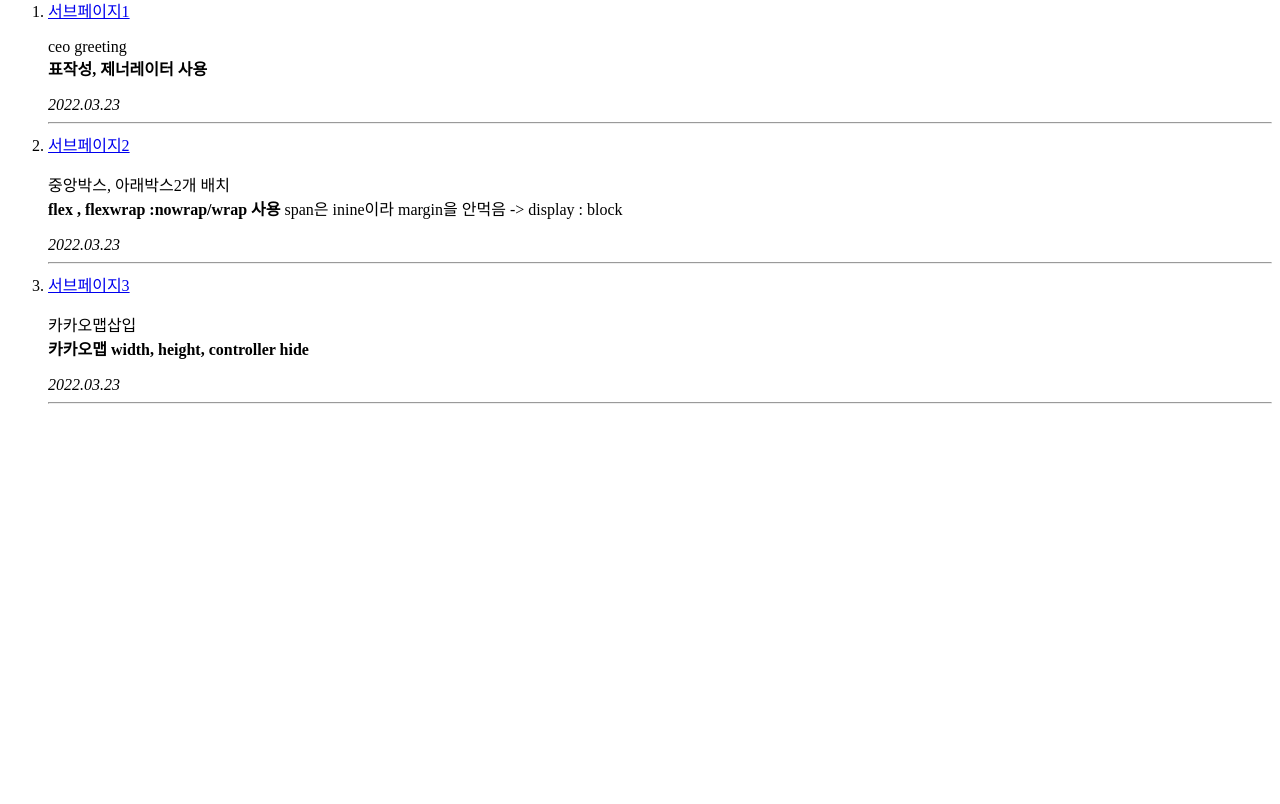
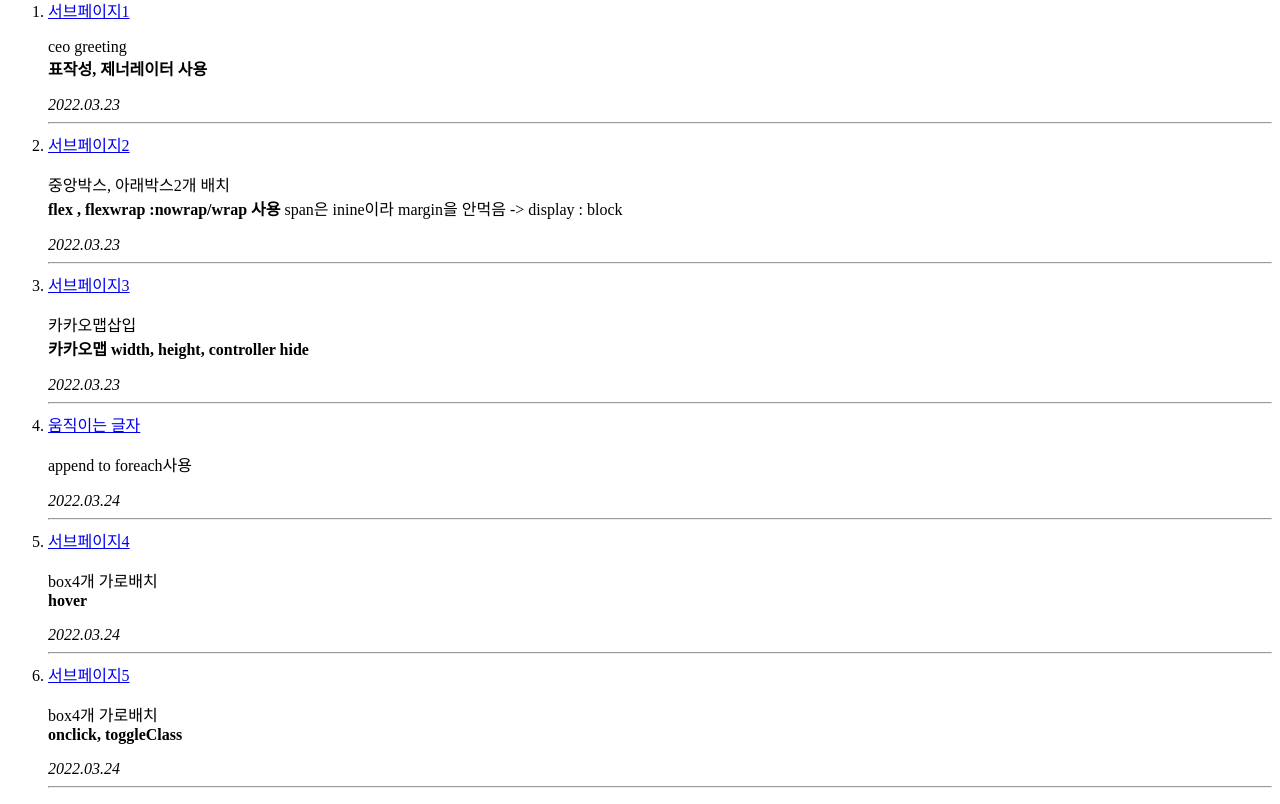
Before and after one commit to AAAA8866/document, a plain HTML site: page index.html in a window 1280 px wide. Shown: the part 4168-4972 px from the top of the page. Before the commit the page ends 4588 px from the top, so only its background shows below. Drawn offline with Linux system fonts and the light colour scheme.

Commit message:
Add files via upload

```diff
--- a/index.html
+++ b/index.html
@@ -339,6 +339,37 @@
             <em>2022.03.23</em>
             <hr>
         </li>
+        <li>
+            <a href="./doc/circle.html" target="_blank">움직이는 글자</a>
+            <p>append to
+                foreach사용
+               <br>
+            <strong>
+                 </strong>
+            </p>
+            <em>2022.03.24</em>
+            <hr>
+        </li>
+        <li>
+            <a href="./doc/sub04.html" target="_blank">서브페이지4</a>
+            <p>box4개 가로배치
+               <br>
+            <strong>hover
+                 </strong>
+            </p>
+            <em>2022.03.24</em>
+            <hr>
+        </li>
+        <li>
+            <a href="./doc/sub05.html" target="_blank">서브페이지5</a>
+            <p>box4개 가로배치
+               <br>
+            <strong>onclick, toggleClass
+                 </strong>
+            </p>
+            <em>2022.03.24</em>
+            <hr>
+        </li>
     </ol>
 
 
```
